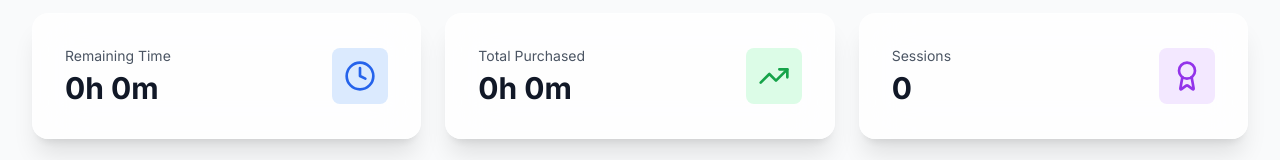
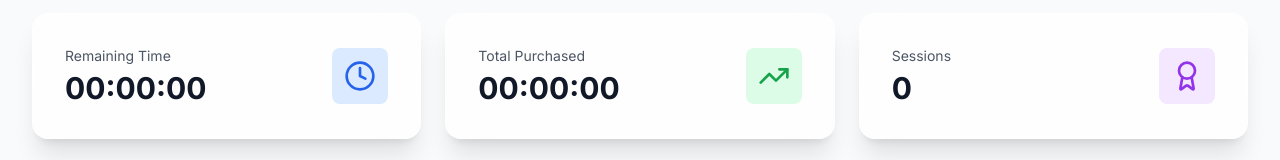
Before and after one commit to abidraza5594/INATANCE-AI-WEBSITE, a React (Vite) app: page /dashboard in a window 1280 px wide. Shown: the part 201-361 px from the top of the page. Built offline with nearby package versions, Linux system fonts and the light colour scheme; no server answers; the database is empty; sample sign-in values are in the browser's storage.

Commit message:
Changed time format to HH:MM:SS (like desktop app)

```diff
--- a/src/pages/Dashboard.jsx
+++ b/src/pages/Dashboard.jsx
@@ -51,7 +51,14 @@ export default function Dashboard({ user }) {
   const formatTime = (seconds) => {
     const hours = Math.floor(seconds / 3600);
     const minutes = Math.floor((seconds % 3600) / 60);
-    return `${hours}h ${minutes}m`;
+    const secs = seconds % 60;
+
+    // Format as HH:MM:SS
+    const h = String(hours).padStart(2, '0');
+    const m = String(minutes).padStart(2, '0');
+    const s = String(secs).padStart(2, '0');
+
+    return `${h}:${m}:${s}`;
   };
 
   const handlePayment = (link) => {
```
